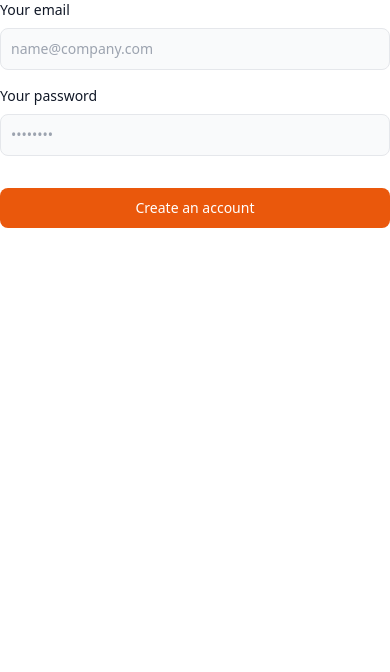
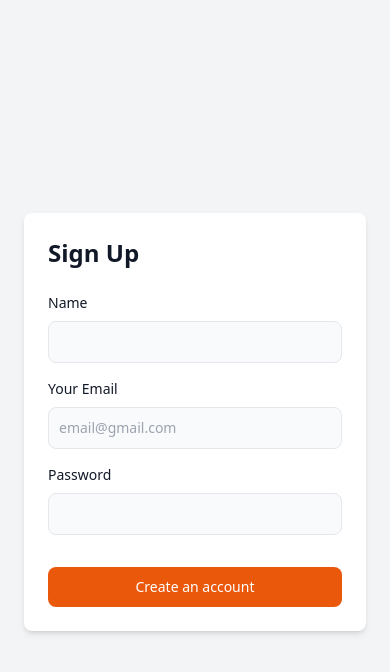
Before and after one commit to bad-Al-code/TailwindCSSComponents, a React (Vite) app: page / in a window 390 px wide. Shown: the top 672 px of the page. Built offline with nearby package versions, Linux system fonts and the light colour scheme.

Commit message:
feat(signup): create reausable sign-up form with custom input and button components
- Integrated reusable Input and Button components into the SignUpForm.
- Ensured the form is responsive and supports both light and dark modes.

```diff
--- a/src/App.tsx
+++ b/src/App.tsx
@@ -1,33 +1,10 @@
-import React from "react";
-import Input from "./components/forms/Input";
-import Button from "./components/Button";
+import SignUpFormPage from "./pages/SignupPage";
 
 const App: React.FC = () => {
   return (
-    <>
-      <Input
-        label="Your email"
-        type="email"
-        name="email"
-        placeholder="name@company.com"
-        required
-      />
-
-      <Input
-        label="Your password"
-        type="password"
-        name="password"
-        placeholder="••••••••"
-        required
-      />
-
-      <Button
-        label="Create an account"
-        variant="filled"
-        fullWidth
-        className="mt-4"
-      />
-    </>
+    <div className="flex items-center justify-center min-h-screen bg-gray-100 dark:bg-gray-900 p-6">
+      <SignUpFormPage />
+    </div>
   );
 };
 
--- /dev/null
+++ b/src/pages/SignupPage.tsx
@@ -0,0 +1,69 @@
+import { useState } from "react";
+import Input from "../components/forms/Input";
+import Button from "../components/Button";
+
+const SignUpFormPage: React.FC = () => {
+  const [formData, setFormData] = useState({
+    email: "",
+    name: "",
+    password: "",
+  });
+
+  const handleSubmit = (e: React.FormEvent) => {
+    e.preventDefault();
+  };
+  const handleInputChange = (e: React.ChangeEvent<HTMLInputElement>) => {
+    e.preventDefault();
+  };
+  return (
+    <form
+      onSubmit={handleSubmit}
+      className="max-w-md w-full mx-auto p-6 bg-white rounded-lg shadow-md dark:bg-gray-800"
+    >
+      <h2 className="text-2xl font-semibold text-gray-900 dark:text-white mb-6">
+        Sign Up
+      </h2>
+
+      <Input
+        label="Name"
+        type="name"
+        name="name"
+        required
+        fullWidth
+        value={formData.name}
+        onChange={handleInputChange}
+      />
+
+      <Input
+        label="Your Email"
+        type="email"
+        name="email"
+        placeholder="email@gmail.com"
+        required
+        fullWidth
+        value={formData.email}
+        onChange={handleInputChange}
+      />
+
+      <Input
+        label="Password"
+        type="password"
+        name="password"
+        placeholder=""
+        required
+        fullWidth
+        value={formData.password}
+        onChange={handleInputChange}
+      />
+      <Button
+        type="submit"
+        label="Create an account"
+        variant="filled"
+        fullWidth
+        className="mt-4"
+      />
+    </form>
+  );
+};
+
+export default SignUpFormPage;
```
